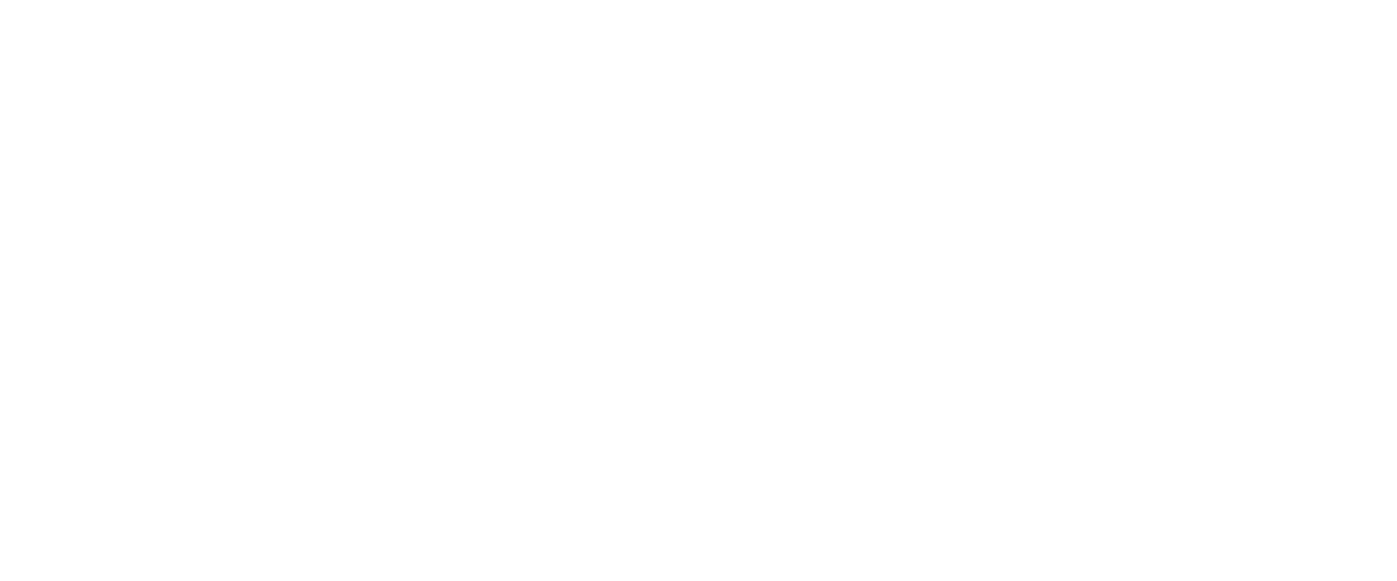
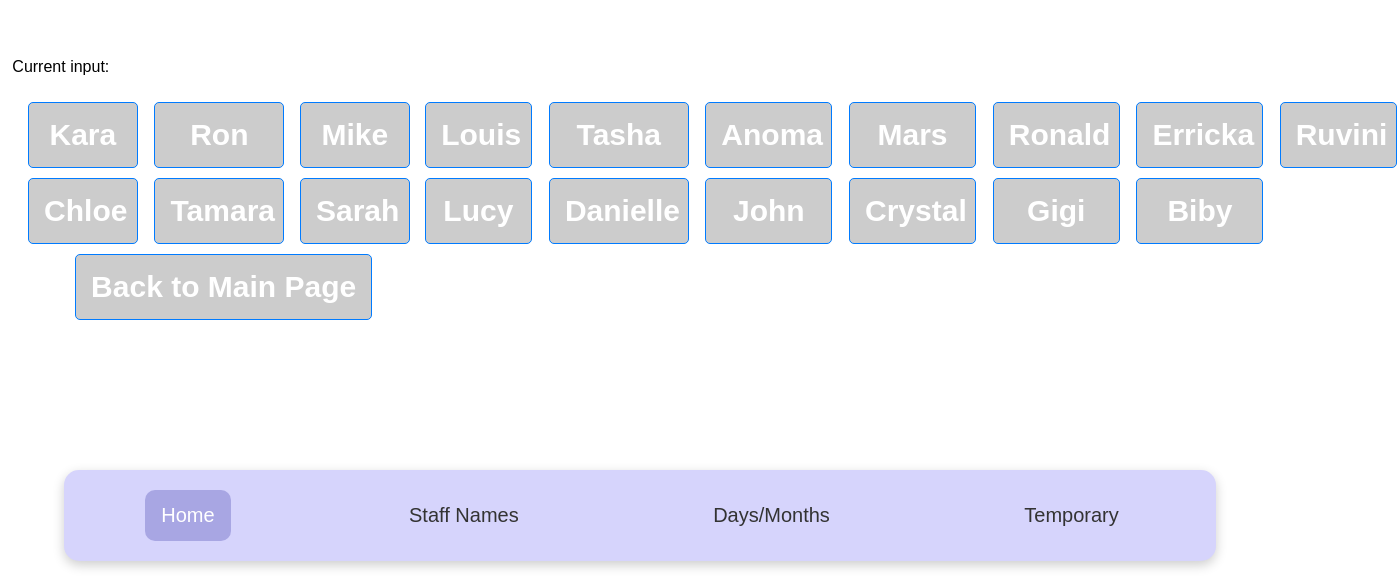
Before and after one commit to maddiecoco/AdaptiveVisionaries, a React (Create React App) app: page /staffnames in a window 1280 px wide. Before the commit this address had no page. Shown: the part 219-800 px from the top of the page, 1397 px wide, since content can reach past the window. Built offline with nearby package versions, Linux system fonts and the light colour scheme.

Commit message:
Adds bottom nav bar

```diff
--- a/src/App.css
+++ b/src/App.css
@@ -1,42 +1,3 @@
-.App {
-  text-align: center;
-}
-
-.App-logo {
-  height: 40vmin;
-  pointer-events: none;
-}
-
-@media (prefers-reduced-motion: no-preference) {
-  .App-logo {
-    animation: App-logo-spin infinite 20s linear;
-  }
-}
-
-.App-header {
-  background-color: #282c34;
-  min-height: 100vh;
-  display: flex;
-  flex-direction: column;
-  align-items: center;
-  justify-content: center;
-  font-size: calc(10px + 2vmin);
-  color: white;
-}
-
-.App-link {
-  color: #61dafb;
-}
-
-@keyframes App-logo-spin {
-  from {
-    transform: rotate(0deg);
-  }
-  to {
-    transform: rotate(360deg);
-  }
-}
-
 body {
   margin: 0;
   display: flex;
--- a/src/App.js
+++ b/src/App.js
@@ -4,11 +4,15 @@
 import MyButton from './components/Button/MyButton';
 import TextToSpeech from './components/TextToSpeech';
 import Temporary from './components/Temporary';
+import BottomNav from './components/NavBar/BottomBar';
+import StaffNames from './components/StaffNames';
+import DayMonths from './components/DayMonths';
 
 function App() {
   const [inputValue, setInputValue] = useState('');
 
   return (
+    <>
       <Routes>
         <Route
           path="/"
@@ -20,64 +24,21 @@
           }
         />
         <Route
+          path="/staffnames"
+          element={<StaffNames inputValue={inputValue} setInputValue={setInputValue} />}
+        />
+        <Route
+          path="/daymonths"
+          element={<DayMonths inputValue={inputValue} setInputValue={setInputValue} />}
+        />
+        <Route
           path="/temporary"
           element={<Temporary inputValue={inputValue} setInputValue={setInputValue} />}
         />
       </Routes>
+      <BottomNav />
+    </>
   );
 }
 
 export default App;
-
-// import './App.css';
-// import React, { useState } from 'react';
-// // import { createRoot } from "react-dom/client";
-
-// // import BlogPost from "./BlogPost";
-
-// // const rootElement = document.getElementById("root");
-// // const root = createRoot(rootElement);
-
-// function MyButton() {
-//   const [inputValue, setInputValue] = useState('');
-
-//   const handleButtonClick = (char) => {
-//     setInputValue((prev) => prev + char); // Append the clicked letter to the input value
-//   };
-
-//   // Create an array of letters A-Z
-//   const alphabet = Array.from({ length: 26 }, (_, index) => String.fromCharCode(65 + index));
-
-//   return (
-//     <div>
-//       <input
-//         type="text"
-//         value={inputValue}
-//         readOnly // Prevent user from typing manually
-//         placeholder="Type here..."
-//       />
-//       <div className="button-container">
-//         {alphabet.map((char, index) => (
-//           <button
-//             key={index}
-//             className="my-button"
-//             onClick={() => handleButtonClick(char)}
-//           >
-//             {char}
-//           </button>
-//         ))}
-//       </div>
-//     </div>
-//   );
-// }
-
-// function App() {
-//   return (
-//     <div>
-//       <h1>Welcome to my app</h1>
-//       <MyButton />
-//     </div>
-//   );
-// }
-
-// export default App;
--- /dev/null
+++ b/src/components/DayMonths.js
@@ -0,0 +1,49 @@
+import React from 'react';
+import { useNavigate } from 'react-router-dom';
+import './Button/MyButton.css'
+
+const DayMonths = ({ inputValue, setInputValue }) => {
+  const navigate = useNavigate();
+
+  // Array of phrases
+  const phrases = [
+    "Monday",
+    "Tuesday",
+    "Wednesday",
+    "Thursday",
+    "Friday",
+    "Saturday",
+    "Sunday"
+  ];
+
+  // Function to append phrases to inputValue
+  const handlePhraseClick = (phrase) => {
+    setInputValue(inputValue + " " + phrase); // Append the clicked phrase to inputValue
+  };
+
+  const handleNavigateBack = () => {
+    navigate('/'); // Navigate back to the home page
+  };
+
+  return (
+    <div className="container">
+      <p>Current input: {inputValue}</p>
+
+      <div className="button-container">
+        {/* Dynamically generate buttons for each phrase */}
+        {phrases.map((phrase, index) => (
+          <button key={index} className="my-button" onClick={() => handlePhraseClick(phrase)}>
+            {phrase}
+          </button>
+        ))}
+      </div>
+
+      {/* Button to navigate back to the main page */}
+      <button className="my-button" onClick={handleNavigateBack}>
+        Back to Main Page
+      </button>
+    </div>
+  );
+};
+
+export default DayMonths;
--- /dev/null
+++ b/src/components/NavBar/BottomBar.css
@@ -0,0 +1,39 @@
+/* BottomNav.css */
+body {
+    margin: 0;
+    font-family: Arial, Helvetica, sans-serif;
+  }
+
+  .navbar {
+    background-color: #d6d4fc;
+    position: fixed;
+    bottom: 20px; /* Adjusts how far above the bottom it floats */
+    left: 50%;
+    transform: translateX(-50%);
+    width: 90%; /* Controls the width */
+    padding: 20px 0; /* Increases height */
+    border-radius: 15px; /* Adds rounded corners */
+    box-shadow: 0px 4px 12px rgba(0, 0, 0, 0.2); /* Creates a shadow for floating effect */
+    display: flex;
+    justify-content: space-around; /* Spaces out the items evenly */
+  }
+
+  .navbar a {
+    color: #333;
+    text-align: center;
+    padding: 14px 16px;
+    text-decoration: none;
+    font-size: 20px; /* Increases font size */
+  }
+
+  .navbar a:hover {
+    background: #c6c4ec; /* Changes background on hover */
+    color: black;
+    border-radius: 10px; /* Adds a slight rounding to hover state */
+  }
+
+  .navbar a.active {
+    background-color: #a8a6e3;
+    color: white;
+    border-radius: 10px;
+  }
--- /dev/null
+++ b/src/components/NavBar/BottomBar.js
@@ -0,0 +1,17 @@
+// BottomNav.js
+import React from 'react';
+import { Link } from 'react-router-dom';
+import './BottomBar.css';
+
+function BottomBar() {
+  return (
+    <div className="navbar">
+      <Link to="/" className="active">Home</Link>
+      <Link to="/staffnames">Staff Names</Link>
+      <Link to="/daymonths">Days/Months</Link>
+      <Link to="/temporary">Temporary</Link>
+    </div>
+  );
+}
+
+export default BottomBar;
--- /dev/null
+++ b/src/components/StaffNames.js
@@ -0,0 +1,61 @@
+import React from 'react';
+import { useNavigate } from 'react-router-dom';
+import './Button/MyButton.css'
+
+const StaffNames = ({ inputValue, setInputValue }) => {
+  const navigate = useNavigate();
+
+  // Array of phrases
+  const phrases = [
+    "Kara",
+    "Ron",
+    "Mike",
+    "Louis",
+    "Tasha",
+    "Anoma",
+    "Mars",
+    "Ronald",
+    "Erricka",
+    "Ruvini",
+    "Chloe",
+    "Tamara",
+    "Sarah",
+    "Lucy",
+    "Danielle",
+    "John",
+    "Crystal",
+    "Gigi",
+    "Biby"
+  ];
+
+  // Function to append phrases to inputValue
+  const handlePhraseClick = (phrase) => {
+    setInputValue(inputValue + " " + phrase); // Append the clicked phrase to inputValue
+  };
+
+  const handleNavigateBack = () => {
+    navigate('/'); // Navigate back to the home page
+  };
+
+  return (
+    <div className="container">
+      <p>Current input: {inputValue}</p>
+
+      <div className="button-container">
+        {/* Dynamically generate buttons for each phrase */}
+        {phrases.map((phrase, index) => (
+          <button key={index} className="my-button" onClick={() => handlePhraseClick(phrase)}>
+            {phrase}
+          </button>
+        ))}
+      </div>
+
+      {/* Button to navigate back to the main page */}
+      <button className="my-button" onClick={handleNavigateBack}>
+        Back to Main Page
+      </button>
+    </div>
+  );
+};
+
+export default StaffNames;
```
Also changed, not shown: src/components/NavBar.js (deleted, +0 -39 lines), src/components/Information.js (added). Lines whose indentation alone changed are shown as unchanged.
